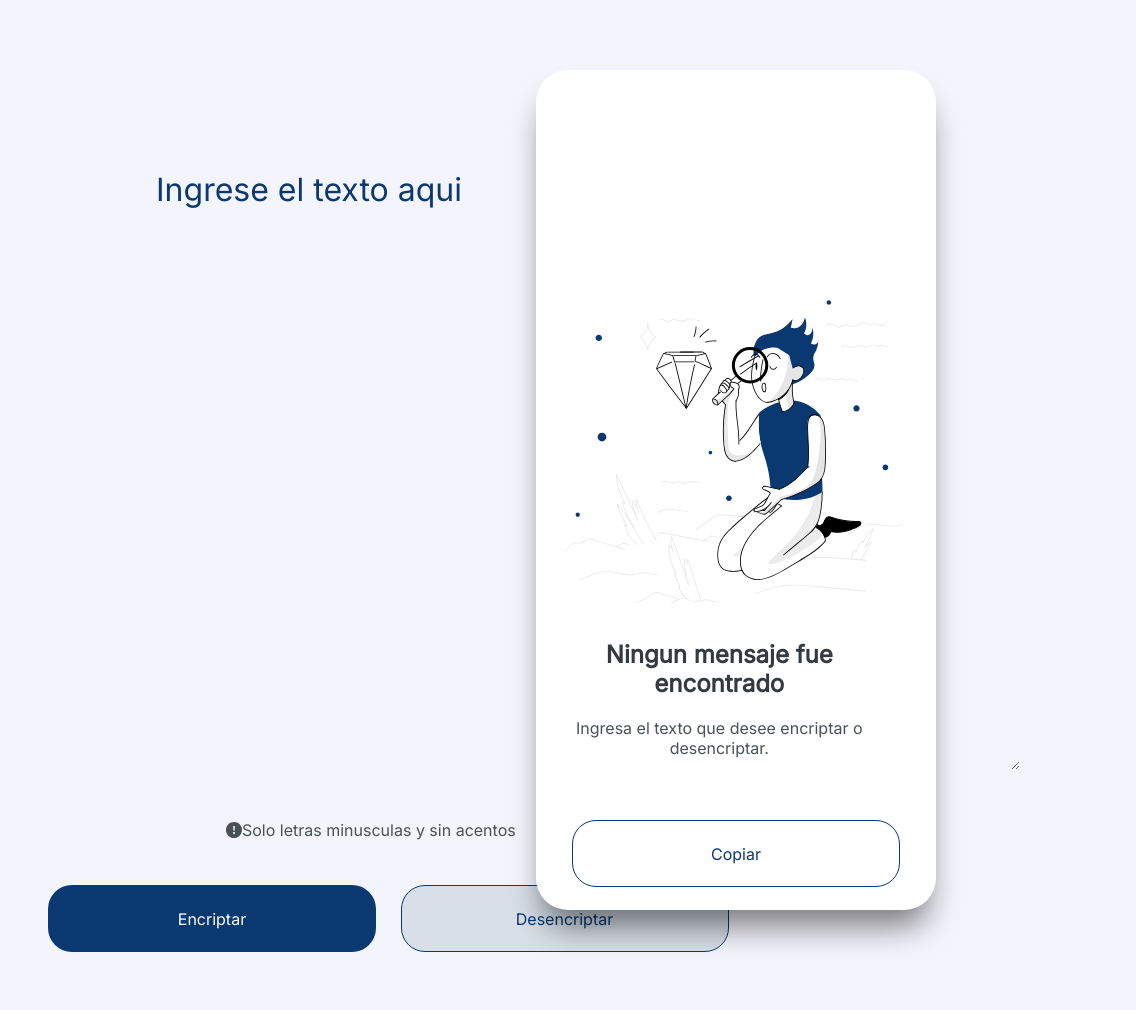
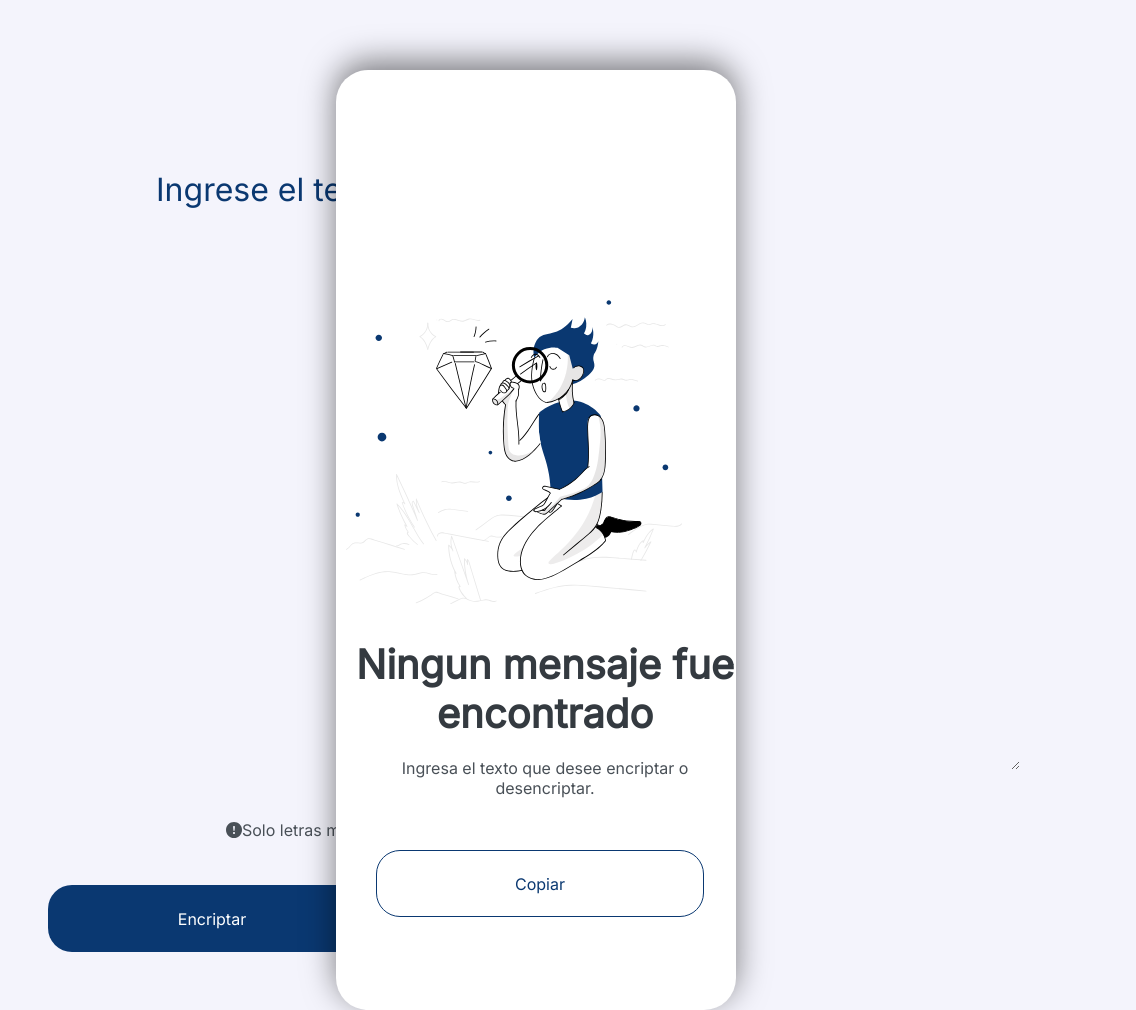
Before and after one commit to EmitaQuiel/PrimerProyecto-Alura, a plain HTML site: page index.html in a window 1280 px wide. Shown: the top 1010 px of the page, 144-1280 px from the left. Before the commit the page ends 965 px from the top, so only its background shows below. Drawn offline with Linux system fonts and the light colour scheme.

Commit message:
Arregle el problema que tenia el texto del contenedor del resultado

```diff
--- a/css/style.css
+++ b/css/style.css
@@ -96,22 +96,26 @@ main{
     cursor: pointer;
 }
 
-.Seccion_2{
+.Seccion_2{ /* debo de revisar */
     display: block;
     position: relative;
     width: 400px;
-    height: 840px;
-    right: 200px;
+    height: 940px;
+    right: 400px;
     padding-right: 20px;
     background-color: #ffffff;
     box-sizing: border-box;
     border-radius: 32px;
-    box-shadow: 0px 24px 32px -8px rgba(0, 0, 0, 0.50);
+    box-shadow: 0px -8px 32px rgba(0, 0, 0, 0.50);
+    padding-top: 20px;
+    padding-top: 90px;
+    /*padding-left: 20px;*/
+    font-size: 25px;
 }
 
 .Contenedor_muneco{
     position: absolute;
-    left: 30px;
+    left: 10px;
     top: 180px;
     box-sizing: border-box;
     padding-top: 50px;
@@ -121,11 +125,11 @@ main{
     position: absolute;
     box-sizing: border-box;
     top: 570px;
-    left: 40px;
+    left: 20px;
 }
 
 .Contenedor_parrafo h3{
-    font-size: 24px;
+    font-size: 40px;
     font-weight: 700;
     font-family: 'Inter', sans-serif;
     text-align: center;
@@ -153,10 +157,10 @@ main{
 
 .Contenedor_resultado{
     color: #495057;
-    font-size: 25px;
+    font-size: 35px;
 }
 
-.contenedor_copiar{
+.contenedor_copiar{ /* debo de revisar */
     display: flex;
     position: absolute;
     bottom: 400px;
@@ -165,7 +169,7 @@ main{
     padding-left: 40px;
 }
 
-.btn-copiar{
+.btn-copiar{ /* debo de revisar */
     width: 328px;
     height: 67px;
     border-radius: 24px;
@@ -177,8 +181,8 @@ main{
     border: 1px solid #0A3871;
     cursor: pointer;
     position: relative;
-    top: 50px;
-    right: 4px;
+    top: 80px;
+    /*right: 25px;*/
 }
 
 .ocultar{
```
